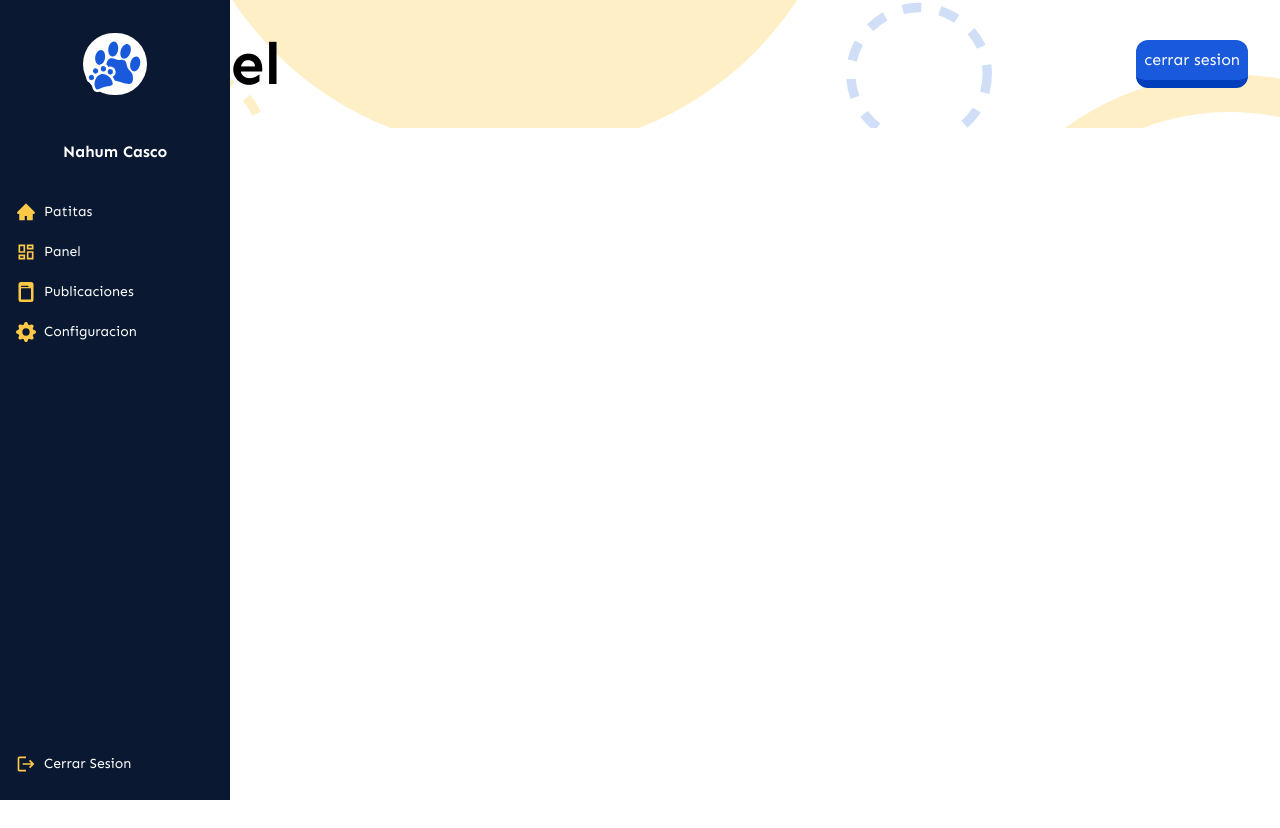
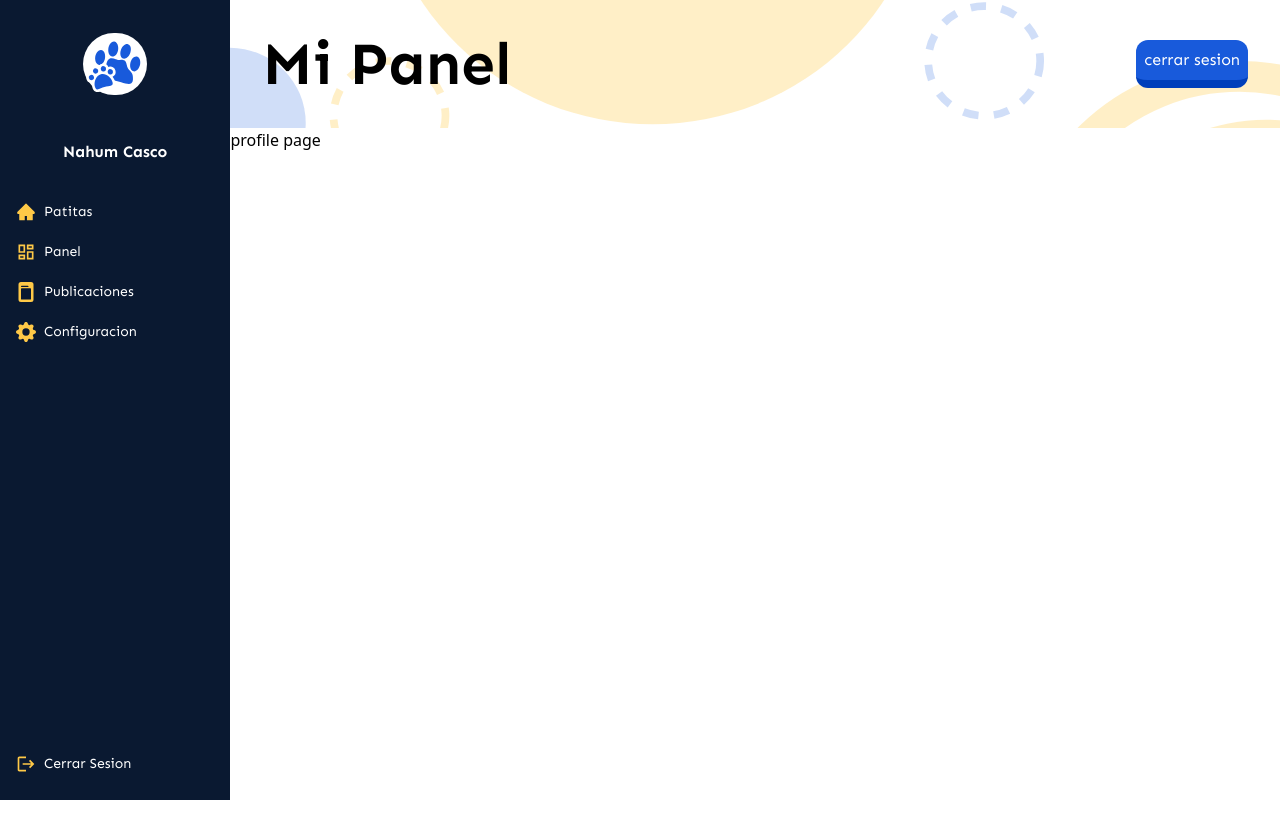
Before and after one commit to NahumCRep/PatitasWeb, a React (Create React App) app: page /profile in a window 1280 px wide. Built offline with nearby package versions, Linux system fonts and the light colour scheme; a web font is replaced by a local one.

Commit message:
margin left on main div

```diff
--- a/src/components/layouts/ProfileLayout.jsx
+++ b/src/components/layouts/ProfileLayout.jsx
@@ -28,7 +28,7 @@ export const ProfileLayout = ({ children }) => {
 
       <SideNav navOpen={isSideNavOpen} handleNav={handleNavOpen} />
 
-      <div className="flex-grow h-auto min-h-screen">
+      <div className="flex-grow h-auto min-h-screen md:ml-[18%] ">
         <div className="w-full h-32 p-4 bg-svg-bg-hd bg-no-repeat bg-cover">
           <div className="w-full h-full p-4 font-secondary flex items-center justify-between">
             <h1 className="text-3xl font-semibold md:text-6xl">Mi Panel</h1>
```
